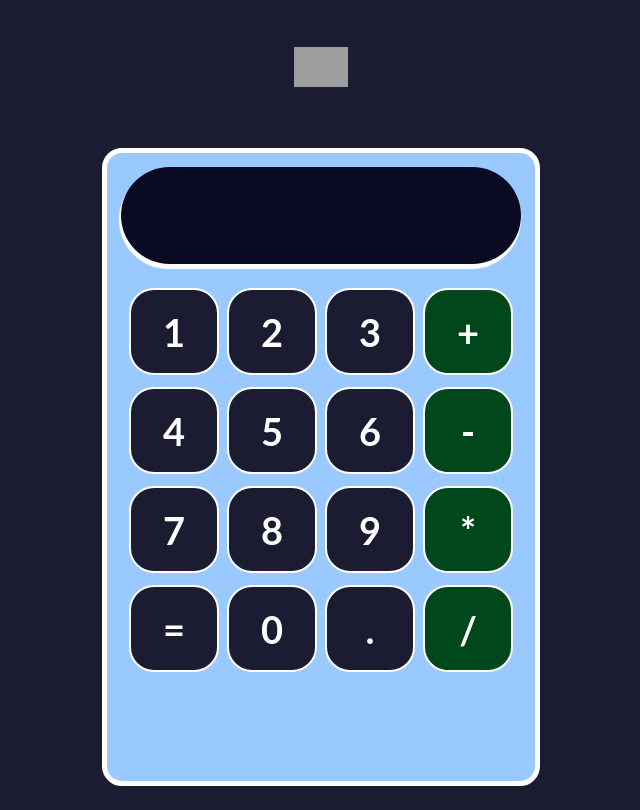
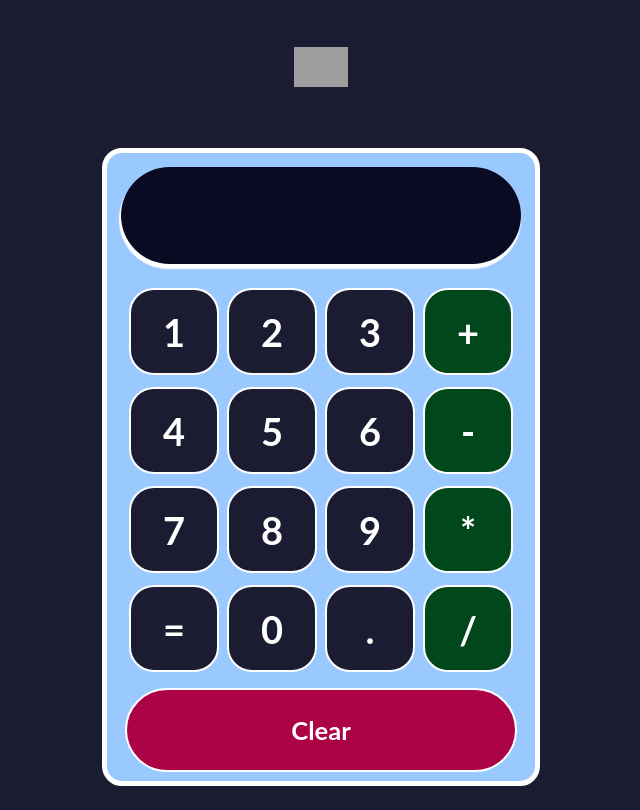
Before and after one commit to marcblasco/calculadora-react, a React (Create React App) app: page / in a window 1280 px wide. Shown: the whole page, without its empty margins (319-959 px from the left). Built offline with nearby package versions, Linux system fonts and the light colour scheme; grey boxes are pictures that could not be loaded.

Commit message:
visual apparence created

```diff
--- a/src/App.js
+++ b/src/App.js
@@ -2,6 +2,7 @@
 import freeCodeCampLogo from './img/freecode.png';
 import Boton from './componentes/Boton';
 import Pantalla from './componentes/Pantalla';
+import BtnClear from './componentes/BtnClear';
 
 function App() {
   return (
@@ -36,7 +37,9 @@
           <Boton>.</Boton>
           <Boton>/</Boton>
         </div>
-        <div className='fila'></div>
+        <div className='fila'>
+          <BtnClear>Clear</BtnClear>
+        </div>
       </div>
     </div>
   );
--- /dev/null
+++ b/src/componentes/BtnClear.js
@@ -0,0 +1,11 @@
+import React from "react";
+import '../css/BtnClear.css'
+
+
+const BtnClear = (props) => (
+<div className="btn-clear" >
+    {props.children}
+</div>
+);
+
+export default BtnClear
--- /dev/null
+++ b/src/css/BtnClear.css
@@ -0,0 +1,19 @@
+.btn-clear{
+    height: 80px;
+    font-size: 1.6em;
+    display: flex;
+    flex: 1;
+    background-color: #ac0246;
+    margin-top: 8px;
+    justify-content: center;
+    align-items: center;
+    font-weight: bold;
+    color: white;
+    border: 2px solid white;
+    border-radius: 45px;
+    cursor: pointer;
+  }
+
+  .btn-clear:hover {
+    background-color: #ebb000;
+  }
```
